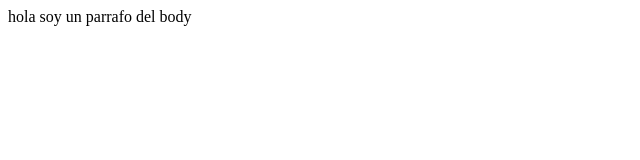
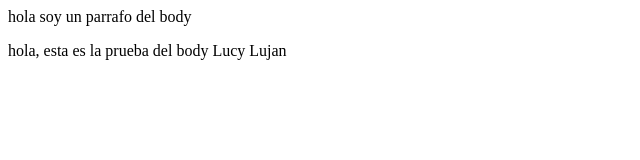
Before and after one commit to Gapcroz/CursoGitChangeAndCode, a plain HTML site: page html/index.html in a window 1280 px wide. Shown: the whole page, without its empty margins (0-640 px from the left). Drawn offline with Linux system fonts and the light colour scheme.

Commit message:
parrafo de body

```diff
--- a/html/index.html
+++ b/html/index.html
@@ -1,3 +1,4 @@
 <div>
   <p>hola soy un parrafo del body</p>
+  <p>hola, esta es la prueba del body Lucy Lujan</p>
 </div>
```
